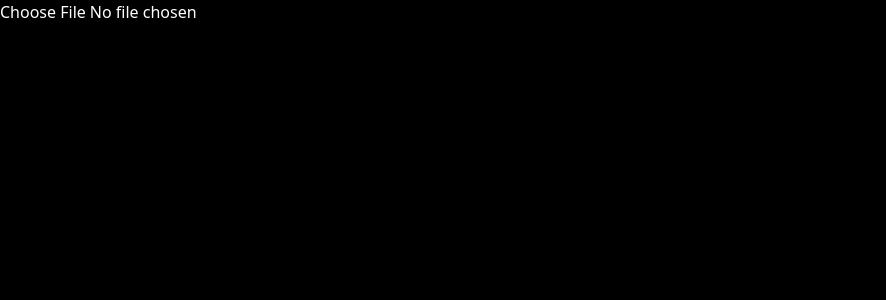
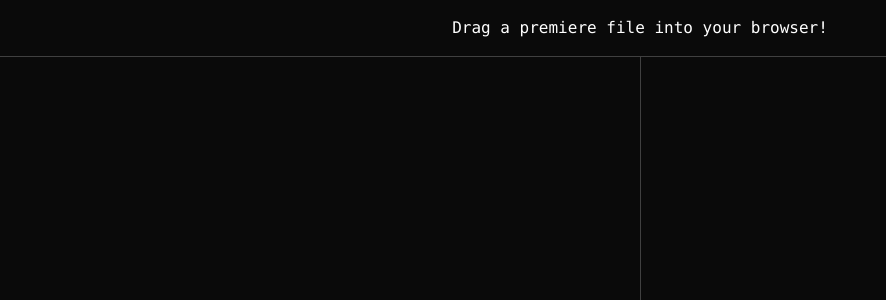
Before and after one commit to SimplyMerlin/premiere-path, a SvelteKit app: page / in a window 1280 px wide. Shown: the top 300 px of the page, without its empty margins (0-886 px from the left). Built offline with nearby package versions, Linux system fonts and the light colour scheme.

Commit message:
styling and drag n drop

```diff
--- a/src/app.html
+++ b/src/app.html
@@ -7,7 +7,7 @@
 	%sveltekit.head%
 </head>
 
-<body class="text-white bg-black" data-sveltekit-preload-data="hover">
+<body class="text-white bg-neutral-950 font-mono" data-sveltekit-preload-data="hover">
 	<div style="display: contents">%sveltekit.body%</div>
 </body>
 
--- a/src/components/ProjectComponent.svelte
+++ b/src/components/ProjectComponent.svelte
@@ -4,7 +4,7 @@
 	export let project: Project;
 </script>
 
-<div>
+<div class="max-h-full overflow-scroll">
 	<ul>
 		{#each project.media as media}
 			<li>{media.path}</li>
--- a/src/routes/+page.svelte
+++ b/src/routes/+page.svelte
@@ -4,13 +4,22 @@
 	import type { Project } from '$lib/types';
 
 	let project = $state<Project | null>(null);
+	let fileName = $state<string | null>(null);
 
-	const handleUpload = (e: Event) => {
-		const file = (e.target as HTMLInputElement).files?.[0];
+	let status = $state('Drag a premiere file into your browser!');
+
+	const processFile = (file: File) => {
+		fileName = file.name;
+		const reader = new FileReader();
+		reader.onload = (ev) => handleFile(ev.target?.result as ArrayBuffer);
+		reader.readAsArrayBuffer(file);
+	};
+
+	const handleDrop = (e: DragEvent) => {
+		e.preventDefault();
+		const file = e.dataTransfer?.files[0];
 		if (file) {
-			const reader = new FileReader();
-			reader.onload = (ev) => handleFile(ev.target?.result as ArrayBuffer);
-			reader.readAsArrayBuffer(file);
+			processFile(file);
 		}
 	};
 
@@ -25,6 +34,7 @@
 			}
 			console.log(media.querySelector('ActualMediaFilePath')?.textContent);
 		}
+		status = 'Yippie!';
 	};
 
 	const createProject = (xmlDocument: Document) => {
@@ -53,7 +63,31 @@
 	};
 </script>
 
-<input type="file" onchange={handleUpload} />
+<!-- <div class="m-4 p-4">
+	<input type="file" onchange={handleUpload} />
+</div>
 {#if project}
-	<ProjectComponent {project} />
-{/if}
+	<div class="m-4 h-full overflow-scroll p-4">
+		<ProjectComponent {project} />
+	</div>
+{/if} -->
+
+<div
+	class="flex h-screen flex-col gap-px bg-neutral-700"
+	role="application"
+	onwheel={(e) => e.stopPropagation()}
+	ondragover={(e) => e.preventDefault()}
+	ondrop={handleDrop}
+>
+	<div class="flex justify-center bg-neutral-950">
+		<div class="py-4">{status}</div>
+	</div>
+	<div class="grid min-h-0 grow grid-cols-2 gap-px">
+		<div class="flex min-h-0 flex-col bg-neutral-950 p-2">
+			{#if project}
+				<ProjectComponent {project} />
+			{/if}
+		</div>
+		<div class="min-h-0 bg-neutral-950"></div>
+	</div>
+</div>
```
